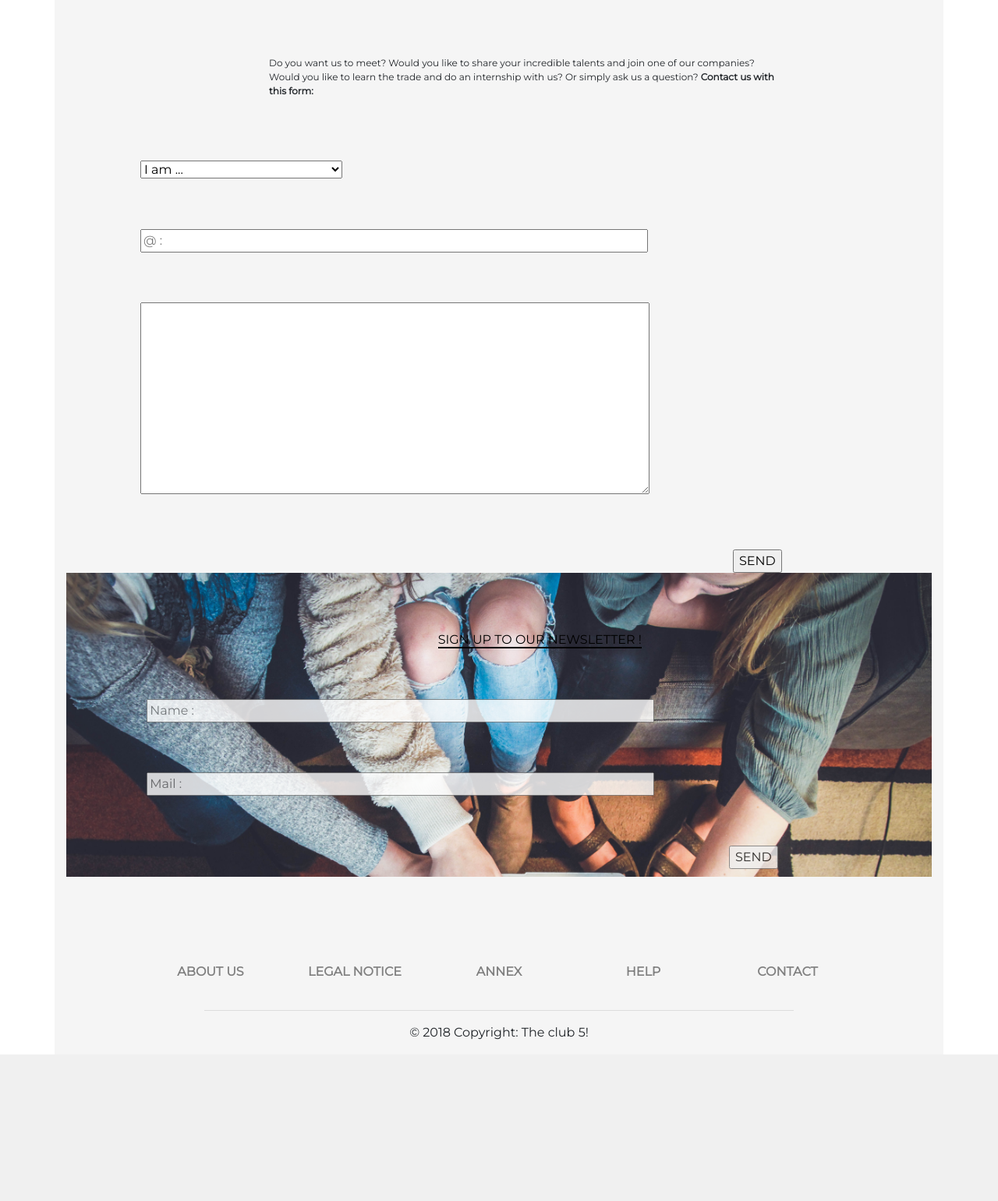
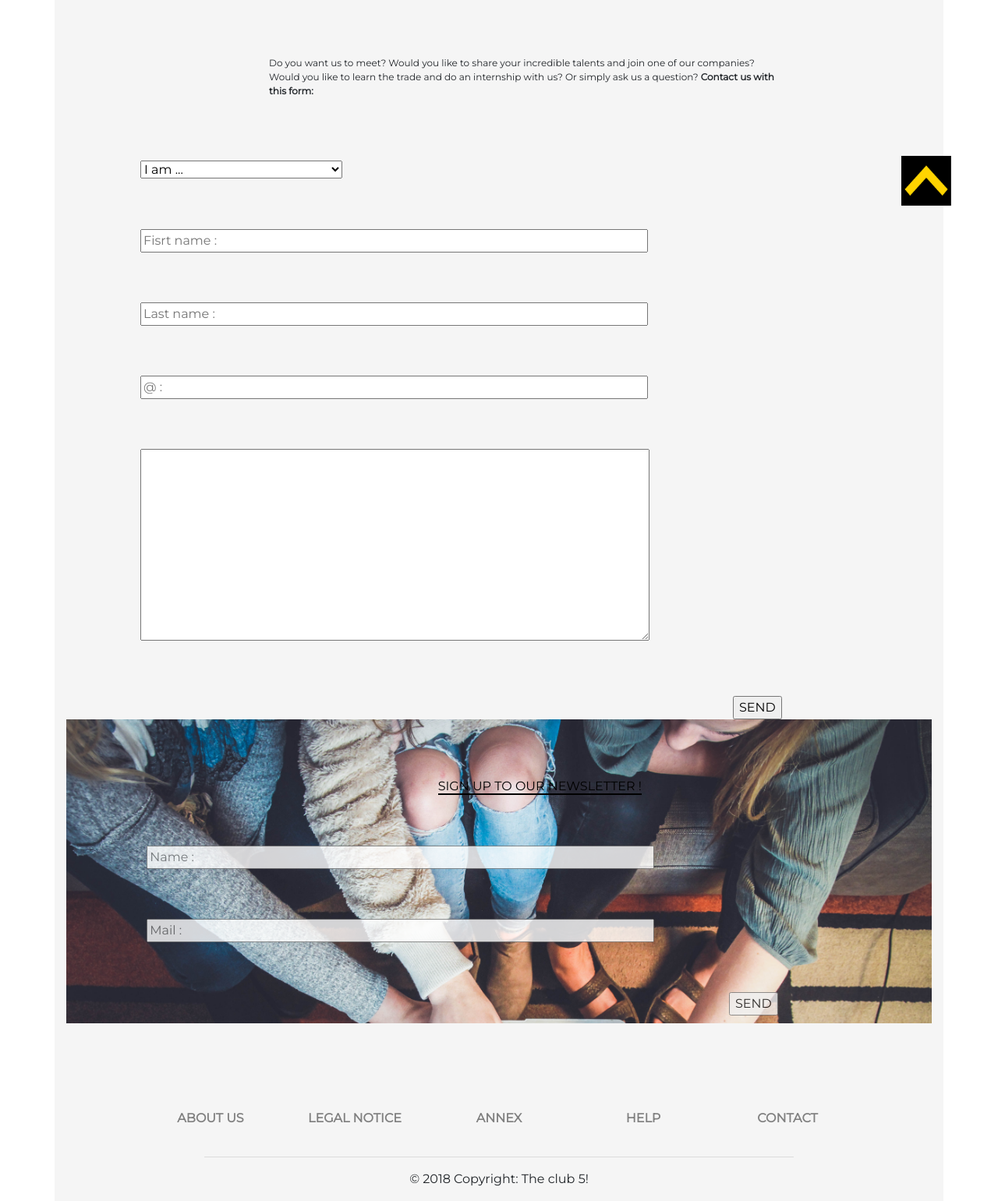
Before and after one commit to Delien/wcs-lille-0219-projet1-groupe5, a PHP site: page /formContact.php in a window 1280 px wide. Shown: the part 526-2067 px from the top of the page at 78% size. Before the commit the page ends 1879 px from the top, so only its background shows below. Run offline with PHP 8.4, Linux system fonts and the light colour scheme; some libraries are stand-ins or nearby versions.

Commit message:
Adding js_file and form_input

```diff
--- a/DigitalEnvironment.php
+++ b/DigitalEnvironment.php
@@ -49,7 +49,6 @@
                 <a class="subtitle" href="#companies">WHERE ? WHEN ? WHO ?</a>
             </div>
         </div>
-
         <div class = "row">
             <div class="col-2">
                 <img src="picture/logoEnv/logo-blanchemaille.png" alt="logo blanchemaille">
--- a/cssGlobal.css
+++ b/cssGlobal.css
@@ -327,3 +327,10 @@ Partie map
 .dark a {
     color : yellow ;
 }
+.arrowup {
+    height: 4rem;
+    width: 4rem;
+    position: fixed;
+    bottom: 10px;
+    right: 60px;
+}
--- a/footer.php
+++ b/footer.php
@@ -36,6 +36,9 @@
 <script src="https://code.jquery.com/jquery-3.3.1.slim.min.js" integrity="sha384-q8i/X+965DzO0rT7abK41JStQIAqVgRVzpbzo5smXKp4YfRvH+8abtTE1Pi6jizo" crossorigin="anonymous"></script>
 <script src="https://cdnjs.cloudflare.com/ajax/libs/popper.js/1.14.7/umd/popper.min.js" integrity="sha384-UO2eT0CpHqdSJQ6hJty5KVphtPhzWj9WO1clHTMGa3JDZwrnQq4sF86dIHNDz0W1" crossorigin="anonymous"></script>
 <script src="https://stackpath.bootstrapcdn.com/bootstrap/4.3.1/js/bootstrap.min.js" integrity="sha384-JjSmVgyd0p3pXB1rRibZUAYoIIy6OrQ6VrjIEaFf/nJGzIxFDsf4x0xIM+B07jRM" crossorigin="anonymous"></script>
-<script src="sombre.js"> </script>
+<script src="https://ajax.googleapis.com/ajax/libs/jquery/1.10.2/jquery.min.js"></script>
+<script src="sombre.js"></script>
+<script src="scroll.js"></script>
+
 </body>
 </html>
--- a/formContact.php
+++ b/formContact.php
@@ -3,6 +3,7 @@
 function testInput($input) {
   return htmlspecialchars($input);
 }
+                                //PARTIE NEWSLETTER
 
 if($_SERVER['REQUEST_METHOD'] == 'POST') {
   if($_POST['nameNew'] && $_POST['mailNew']) {
@@ -16,7 +17,7 @@ if($_SERVER['REQUEST_METHOD'] == 'POST') {
     } else {
       $patternName = '/^[A-Z][\p{L}-]*$/';
       if(!preg_match($patternName,$nameNew)) {
-        $errorsNews['incorrectName'] = 'Incorrect name';
+        $errorsNews['incorrectName'] = 'Error need uppercase, for exemple : Dupont';
       }
     }
 
@@ -34,14 +35,34 @@ if($_SERVER['REQUEST_METHOD'] == 'POST') {
       exit;
     }
   } else {
-    $errorsContact = [];
+    $errorsContact = [];            //PARTIE CONTACT
 
     $choiceContact = testInput($_POST['choixContact']);
+    $firstNameContact = testInput($_POST['firstNameContact']);
+    $lastNameContact = testInput($_POST['lastNameContact']);
     $mailContact = testInput($_POST['mailContact']);
     $messageContact = testInput($_POST['messageContact']);
 
     if($choiceContact == 'I am ...') {
       $errorsContact['emptychoice'] = 'This field can not be empty';
+    }
+
+    if(empty($firstNameContact)) {
+      $errorsContact['emptyFirstName'] = 'This field can not be empty';
+    } else {
+      $patternName = '/^[A-Z][\p{L}-]*$/';
+      if(!preg_match($patternName,$firstNameContact)) {
+        $errorsContact['incorrectFirstName'] = 'Error need uppercase, for exemple : Dupont';
+      }
+    }
+
+    if(empty($lastNameContact)) {
+      $errorsContact['emptyLastName'] = 'This field can not be empty';
+    } else {
+      $patternName = '/^[A-Z][\p{L}-]*$/';
+      if(!preg_match($patternName,$lastNameContact)) {
+        $errorsContact['incorrectLastName'] = 'Error need uppercase, for exemple : Bernard';
+      }
     }
 
     if(empty($mailContact)) {
@@ -99,7 +120,7 @@ require 'header.php';
     Your contact message is done !
     </div>
     <?php endif; ?>
-        <!-- CONTACT US HERE -->
+                                  <!-- CONTACT US HERE -->
     <div class="row">
         <div class="col-6 offset-5">
             <h2><span class="subtitle">HEY !</span></h2>
@@ -116,7 +137,7 @@ require 'header.php';
             </p>
         </div>
     </div>
-    <div class="contact">
+    <div class="contact">           <!-- LISTE DEROULANTE JE SUIS... -->
         <form action="formContact.php" method="post" id="contactPost" class="contactPost">
             <div class="row">
                 <div class="col-9 offset-1">
@@ -130,6 +151,29 @@ require 'header.php';
                     <?php  if(isset($errorsContact['emptychoice'])) : ?>
                     <p class="form-text error"><?= $errorsContact['emptychoice']; ?></p>
                     <?php endif; ?>
+                </div>
+            </div>
+                                  <!-- CHAMPS MAIL/MESSAGE/NOM/PRENOM/ -->
+            <div class="row">
+                <div class="col-9 offset-1">
+                  <input type="text" name="firstNameContact" id="firstNameContact" class="firstNameContact" placeholder="Fisrt name :" size="70" maxlength="30" />
+                  <?php if (isset($errorsContact['emptyFirstName'])) : ?>
+                  <p class="form-text error"><?= $errorsContact['emptyFirstName']; ?></p>
+                  <?php endif; ?>
+                  <?php if (isset($errorsContact['incorrectFirstName'])) : ?>
+                  <p class="form-text error"><?= $errorsContact['incorrectFirstName']; ?></p>
+                  <?php endif; ?>
+                </div>
+            </div>
+            <div class="row">
+                <div class="col-9 offset-1">
+                  <input type="text" name="lastNameContact" id="lastNameContact" class="lastNameContact" placeholder="Last name :" size="70" maxlength="30" />
+                  <?php if (isset($errorsContact['emptyLastName'])) : ?>
+                  <p class="form-text error"><?= $errorsContact['emptyLastName']; ?></p>
+                  <?php endif; ?>
+                  <?php if (isset($errorsContact['incorrectLastName'])) : ?>
+                  <p class="form-text error"><?= $errorsContact['incorrectLastName']; ?></p>
+                  <?php endif; ?>
                 </div>
             </div>
             <div class="row">
@@ -158,7 +202,7 @@ require 'header.php';
             </div>
         </form>
     </div>
-      <!-- NEWSLETTER HERE -->
+                                      <!-- NEWSLETTER HERE -->
     <div class="changeIMG">
       <div class="row">
           <div class="col-6 offset-5">
--- a/header.php
+++ b/header.php
@@ -12,5 +12,6 @@
 <body>
 <button class="btn" id="darkTrigger"> </button>
 <p> <span class="theme"> change the theme </span> </p>
+<img src ="picture/fleche.png" class='arrowup' alt = "fleche_du_haut"/>
 <div class="container">
     <h1 class="site_title"> <img src ="picture/logowildJ.png" alt = "wild logo" /> WILD - Wild Information of the digital in Lille </h1>
```
